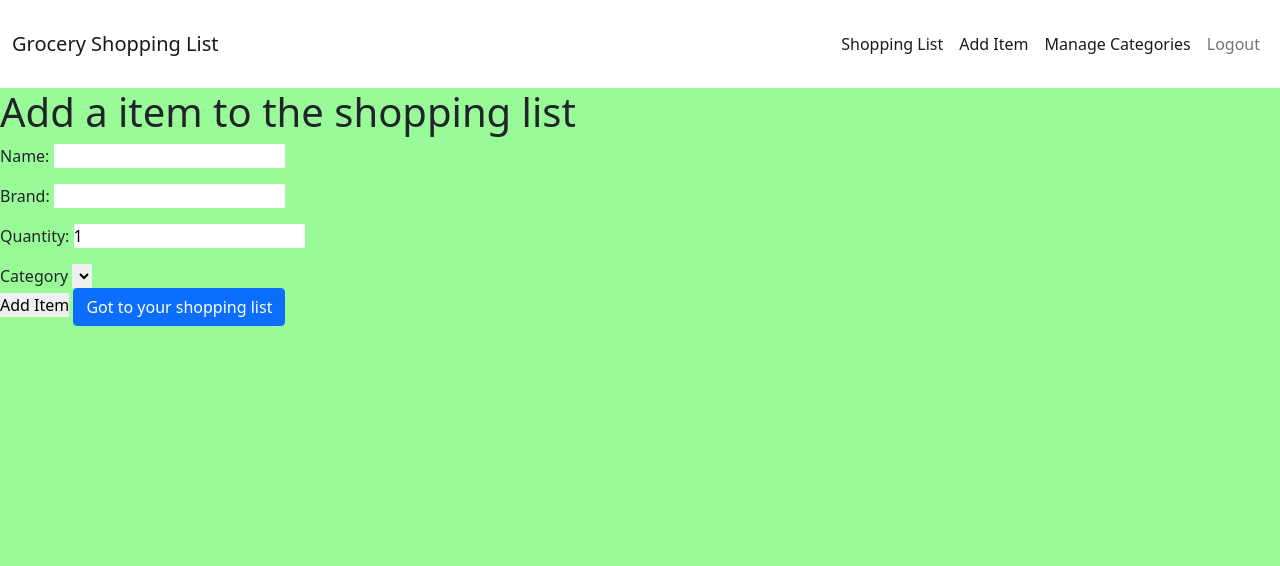
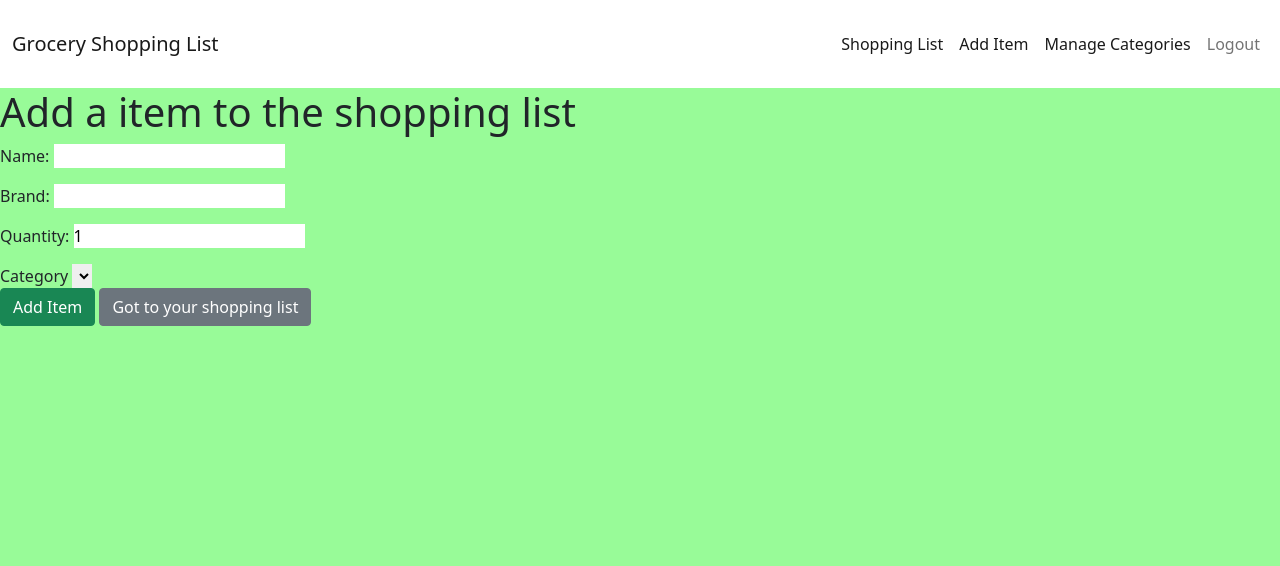
Before and after one commit to Stealthy20/grocery-shopping-list, a Django app: page /add in a window 1280 px wide. Shown: the top 566 px of the page. Run offline with Django 3.2, Linux system fonts and the light colour scheme; the visitor is signed in with stand-in values (Sample User, id 1); data that the repository does not hold is empty; some libraries are stand-ins or nearby versions.

Commit message:
Fix colors on buttons

```diff
--- a/shopping_list/forms.py
+++ b/shopping_list/forms.py
@@ -8,10 +8,7 @@ class ShopItemForm(forms.ModelForm):
         model = ShoppingItem
         fields = ['name', 'brand', 'quantity']
 
-    # def __init__(self, *args, **kwargs):
-    #     categories = kwargs.pop('categories')
-    #     super(ShopItemForm, self).__init__(*args, **kwargs)
-    #     self.fields['category'].queryset = categories
+
 
 
 class CategoryForm(forms.ModelForm):
--- a/shopping_list/views.py
+++ b/shopping_list/views.py
@@ -54,15 +54,16 @@ def add_categories(request):
 def add_item(request):
     if request.method == 'POST':
         form = ShopItemForm(request.POST)
+        category = request.POST.get("categories")
         if form.is_valid():
             ShoppingItem = form.save(commit=False)
-            category = request.POST.get("categories")
             ShoppingItem.user = request.user
+            # category = request.ShoppingItem.category
             ShoppingItem = ShoppingItem.save()
             messages.success(request, 'You successfully added the item')
             return redirect('add')
+    categories = AddCategory.objects.filter(user=request.user)
     form = ShopItemForm()
-    categories = AddCategory.objects.filter(user=request.user)
     return render(request, 'add_item.html', {'form': form, 'categories': categories})
 
 
@@ -72,14 +73,14 @@ def edit_item(request, item_id):
     if request.method == 'POST':
         form = ShopItemForm(request.POST, instance=item)
         if form.is_valid():
+            category = request.POST.get("categories")
             form.save()
             messages.success(request, 'You successfully updated the item')
             return redirect('shopping_list')
     form = ShopItemForm(instance=item)
-    context = {
-        'form': form
-    }
-    return render(request, 'edit_item.html', context)
+    categories = AddCategory.objects.filter(user=request.user)
+
+    return render(request, 'edit_item.html', {'form': form, 'categories': categories})
 
 
 def delete_item(request, item_id):
--- a/templates/add_item.html
+++ b/templates/add_item.html
@@ -15,8 +15,8 @@
       {% endfor %}
     </select>
   </div>
-      <button type="submit">Add Item</button>
-      <a class="btn btn-primary" href="{% url 'shopping_list' %}" role="button">Got to your shopping list</a>
+      <button class="btn btn-success" type="submit">Add Item</button>
+      <a class="btn btn-secondary" href="{% url 'shopping_list' %}" role="button">Got to your shopping list</a>
 
 </form>
 
--- a/templates/base.html
+++ b/templates/base.html
@@ -144,6 +144,7 @@
             searching: false,
             info: false,
         });
+
     </script>
     <script src="https://code.jquery.com/jquery-3.2.1.slim.min.js" integrity="sha384-KJ3o2DKtIkvYIK3UENzmM7KCkRr/rE9/Qpg6aAZGJwFDMVNA/GpGFF93hXpG5KkN" crossorigin="anonymous"></script>
     <script src="https://cdnjs.cloudflare.com/ajax/libs/popper.js/1.12.9/umd/popper.min.js" integrity="sha384-ApNbgh9B+Y1QKtv3Rn7W3mgPxhU9K/ScQsAP7hUibX39j7fakFPskvXusvfa0b4Q" crossorigin="anonymous"></script>
--- a/templates/shopping_list.html
+++ b/templates/shopping_list.html
@@ -26,7 +26,7 @@
                             <td>{{ item.quantity }}</td>
                             <td>
                                 <div class="dropdown">
-                                    {{ item.category }}
+                                    {{ item.category}}
                                     <button class="btn btn-secondary dropdown-toggle" type="button" id="dropdownMenuButton" data-toggle="dropdown" aria-haspopup="true" aria-expanded="false">
                                     </button>
                                     <div class="dropdown-menu" aria-labelledby="dropdownMenuButton">
@@ -73,7 +73,7 @@
                                     </button>
                                     <div class="dropdown-menu" aria-labelledby="dropdownMenuButton">
                                         <a class="dropdown-item" href="/edit/{{ item.id }}">Edit Item</a>
-                                        <a class="dropdown-item" href="#deletemodal" data-toggle="modal" data-target="#deletemodal">Delete Item</a>
+                                        <a class="dropdown-item" data-toggle="modal" data-target="#deletemodal">Delete Item</a>
                                     </div>
                                 </div>
                             </td>
@@ -86,5 +86,4 @@
     </div>
 
 
-
     {% endblock %}
```
Also changed, not shown: templates/edit_item.html (+9 -0 lines). Lines whose indentation alone changed are shown as unchanged.
